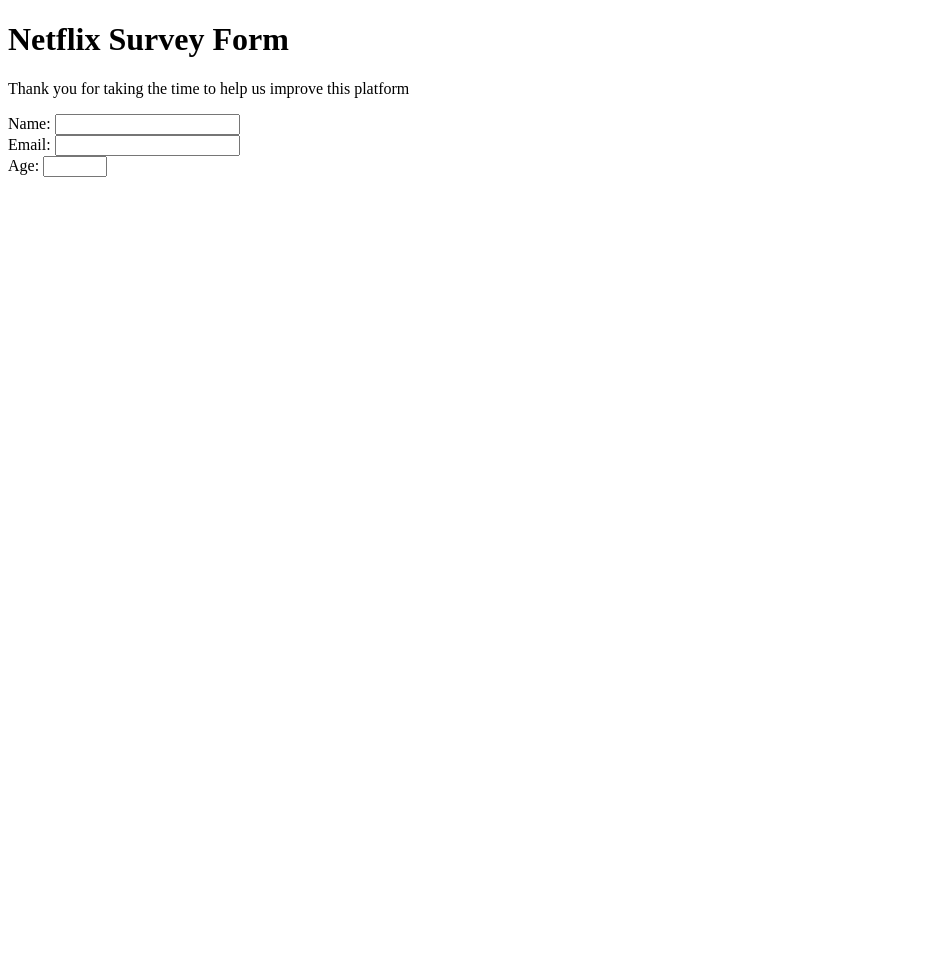
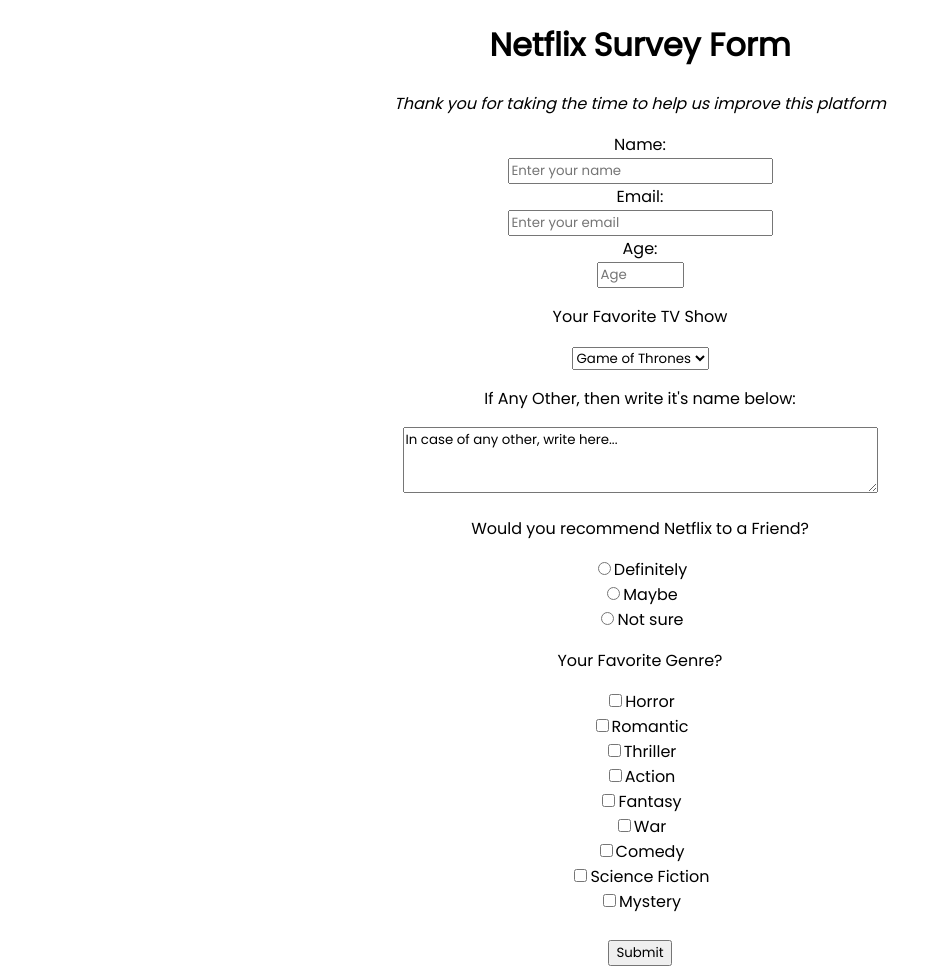
Before and after one commit to humzahaseeb/Netflix-Survey-Form, a plain HTML site: page index.html in a window 1280 px wide. Shown: the whole page, without its empty margins (0-942 px from the left). Before the commit the page ends 800 px from the top, so only its background shows below. Drawn offline with Linux system fonts and the light colour scheme.

Commit message:
Markup done, only styling left

```diff
--- a/index.html
+++ b/index.html
@@ -5,29 +5,76 @@
     <meta http-equiv="X-UA-Compatible" content="IE=edge">
     <meta name="viewport" content="width=device-width, initial-scale=1.0">
     <title>Netflix Survey Form</title>
+    <link rel="stylesheet" type="text/css" href="style.css">
 </head>
 <body>
     <h1 id="title">Netflix Survey Form</h1>
-    <p id="description"> Thank you for taking the time to help us improve this platform</p>
+    <p id="description"> <em> Thank you for taking the time to help us improve this platform </em></p>
 
-    <form action="" id="survey-form">
-
-        <div id="name-label">
-            <label for="name"> Name: </label>
-            <input type="text" name="name" id="name" required><br>
+    <form id="survey-form">
+        <div class="form-group">
+            <label id="name-label" for="name"> Name: </label> <br>
+            <input type="text" name="name" id="name" required  placeholder="Enter your name"> <br>
+        </div>
+         <div class="form-group">
+            <label id="email-label" for="email"> Email: </label> <br>
+            <input type="email" name="email" id="email" required  placeholder="Enter your email"> <br>
         </div>
 
-        <div id="email-label">
-            <label for="email"> Email: </label>
-            <input type="email" name="email" id="email" required><br>
+         <div class="form-group">
+            <label id="number-label" for="Age"> Age: </label> <br>
+            <input type="number" name="Age" id="number" min="10" max="120" placeholder="Age"> <br>
         </div>
 
-        <div id="number-label">
-            <label for="Age"> Age: </label>
-            <input type="number" name="Age" id="number" min="10" max="120"><br>
+         <div class="form-group">
+            <p>Your Favorite TV Show</p>
+            <select name="fav-show" id="dropdown" required>
+                <option value="Game0fThrones"> Game of Thrones</option>
+                <option value="BreakingBad"> Breaking Bad</option>
+                <option value="Dark">Dark</option>
+                <option value="PeakyBlinders">Peaky Blinders</option>
+                <option value="Vikings">Vikings</option>
+                <option value="TrueDetective">True Detective</option>
+                <option value="AnyOther"> Any Other</option>
+            </select>
         </div>
 
+         <div class="form-group">
+            <p>If Any Other, then write it's name below:</p>
+            <textarea name="AnyOther" id="" cols="40" rows="3">In case of any other, write here...</textarea>
+        </div>
+
+         <div class="form-group">
+            <p>Would you recommend Netflix to a Friend?</p>
+            <input type="radio" name="recommend" value="Yes">Definitely<br>
+            <input type="radio" name="recommend" value="Maybe">Maybe<br>
+             <input type="radio" name="recommend" value="No">Not sure<br>
+        </div>
+
+        <div class="form-group">
+
+            <p>Your Favorite Genre?</p>
+            <input type="checkbox" name="Genre" value="Horror">Horror<br>
+            <input type="checkbox" name="Genre" value="Rom-Com">Romantic<br>
+            <input type="checkbox" name="Genre" value="Thriller">Thriller<br>
+            <input type="checkbox" name="Genre" value="Action">Action<br>
+            <input type="checkbox" name="Genre" value="Fantasy">Fantasy<br>
+            <input type="checkbox" name="Genre" value="War">War<br>
+            <input type="checkbox" name="Genre" value="Comedy">Comedy<br>
+            <input type="checkbox" name="Genre" value="Sci-Fi">Science Fiction<br>
+            <input type="checkbox" name="Genre" value="Mystery">Mystery<br>
+
+        </div>
+
+        <br>
+
+        <div class="form-group">
+             <input type="submit" value="Submit" id="submit">
+        </div>
+
+
     </form>
+
 </body>
 <script src="https://cdn.freecodecamp.org/testable-projects-fcc/v1/bundle.js"></script>
 </html>
--- a/style.css
+++ b/style.css
@@ -0,0 +1,29 @@
+@import url('https://fonts.googleapis.com/css2?family=Poppins:wght@100;400&display=swap');
+
+*{
+    box-sizing: border-box;
+	font-family: 'Poppins', sans-serif;
+}
+
+body{
+	text-align: center;
+	padding-bottom: 100px;
+/*	background-image: url(./images/background-image.jpg); */
+}
+/*
+#title{
+	color: white;
+	text-align: center;
+}
+
+#description{
+	color: white;
+	text-align: center;
+}
+
+form{
+	color: white;
+	text-align: center;
+}
+
+*/
```
